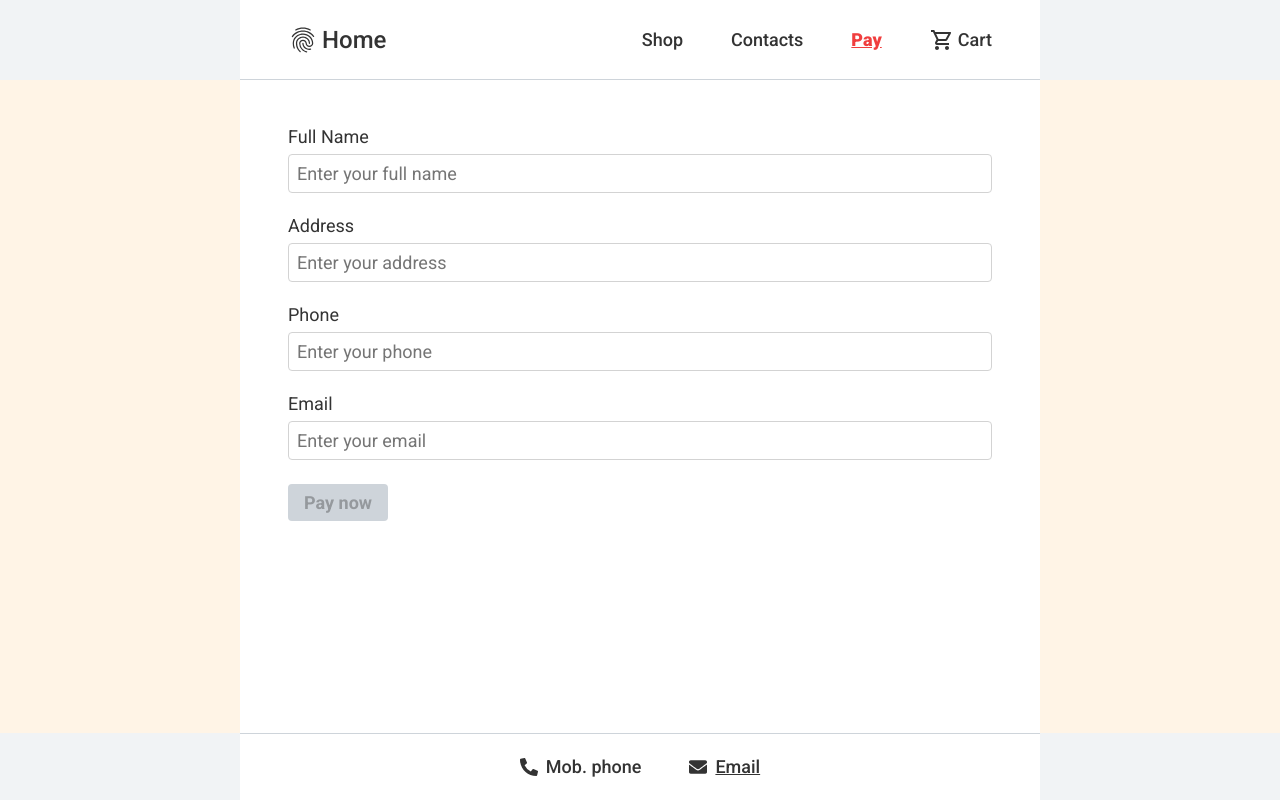
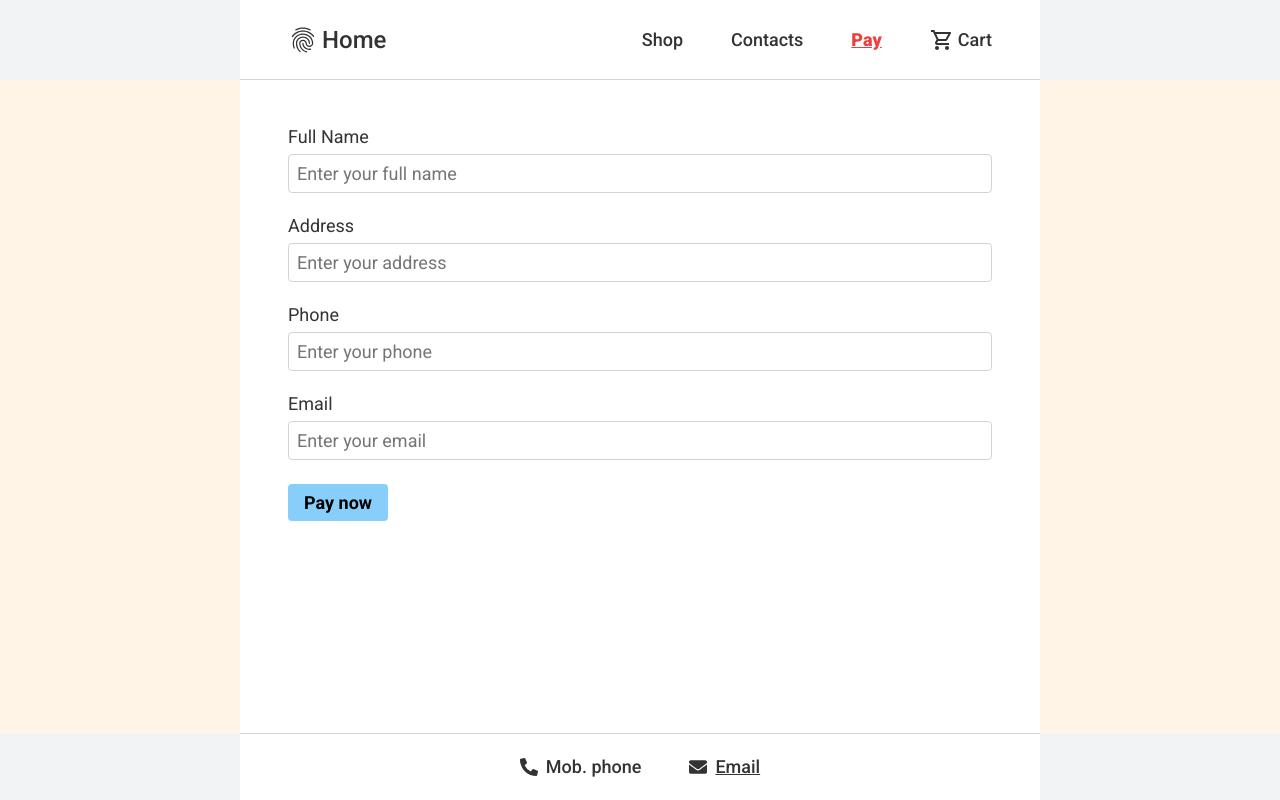
Before and after one commit to Albertas-R/sda-fp, a React (Create React App) app: page /pay in a window 1280 px wide. Built offline with nearby package versions, Linux system fonts and the light colour scheme; no server answers.

Commit message:
Updated validation in Pay component

```diff
--- a/src/components/Pay.js
+++ b/src/components/Pay.js
@@ -23,7 +23,7 @@ function Pay() {
   const [isEmailError, setIsEmailError] = useState(false);
   const [isEmailTouched, setIsEmailTouched] = useState(false);
 
-  // console.log({ name, adress, phone, email });
+  // console.log({ name, address, phone, email });
 
   const handleSubmit = (e) => {
     e.preventDefault();
@@ -31,27 +31,32 @@ function Pay() {
   };
 
   //////////////////////////////// Name Validation
-  console.log({ isNameError, isNameTouched });
+  // console.log({ isNameError, isNameTouched });
 
   const nameValidation = (e) => {
     e.preventDefault();
-    console.log(e);
 
     setName(e.target.value);
 
     const nameCheck = /^[a-zA-Z0-9\-–.]{2,25}\s[a-zA-Z0-9\-–.]{2,25}$/;
     const isNameValid = nameCheck.test(e.target.value);
 
-    if (!isNameValid && isNameTouched) {
+    if (!isNameValid) {
       setIsNameError(true);
-    } else setIsNameError(false);
+    } else {
+      setIsNameError(false);
+    }
+    // console.log("----------", { isNameValid, console_NameInputValue: e.target.value });
+  };
 
-    console.log("----------", { isNameValid, console_NameInputValue: e.target.value });
+  const nameValidationOnClick = (e) => {
+    if (name === "") {
+      setIsNameError(true);
+    }
   };
 
   const nameValidationOnBlur = (e) => {
     e.preventDefault();
-    console.log("Name input onBlur", e);
     setIsNameTouched(true);
   };
 
@@ -60,23 +65,26 @@ function Pay() {
 
   const addressValidation = (e) => {
     e.preventDefault();
-    console.log(e);
 
     setAddress(e.target.value);
 
     const addressCheck = /^[a-zA-Z0-9\-–_.\s]{2,150}$/;
     const isAddressValid = addressCheck.test(e.target.value);
 
-    if (!isAddressValid && isAddressTouched) {
+    if (!isAddressValid) {
       setIsAddressError(true);
     } else setIsAddressError(false);
+    // console.log("----------", { isAddressValid, console_AddressInputValue: e.target.value });
+  };
 
-    console.log("----------", { isAddressValid, console_AddressInputValue: e.target.value });
+  const addressValidationOnClick = (e) => {
+    if (address === "") {
+      setIsAddressError(true);
+    }
   };
 
   const addressValidationOnBlur = (e) => {
     e.preventDefault();
-    console.log("Address input onBlur", e);
     setIsAddressTouched(true);
   };
 
@@ -85,23 +93,26 @@ function Pay() {
 
   const phoneValidation = (e) => {
     e.preventDefault();
-    console.log(e);
 
     setPhone(e.target.value);
 
     const phoneCheck = /^[+0-9\-\s]{5,12}$/;
     const isPhoneValid = phoneCheck.test(e.target.value);
 
-    if (!isPhoneValid && isPhoneTouched) {
+    if (!isPhoneValid) {
       setIsPhoneError(true);
     } else setIsPhoneError(false);
+    // console.log("----------", { isPhoneValid, console_PhoneInputValue: e.target.value });
+  };
 
-    console.log("----------", { isPhoneValid, console_PhoneInputValue: e.target.value });
+  const phoneValidationOnClick = (e) => {
+    if (phone === "") {
+      setIsPhoneError(true);
+    }
   };
 
   const phoneValidationOnBlur = (e) => {
     e.preventDefault();
-    console.log("Phone input onBlur", e);
     setIsPhoneTouched(true);
   };
 
@@ -110,23 +121,26 @@ function Pay() {
 
   const emailValidation = (e) => {
     e.preventDefault();
-    console.log(e);
 
     setEmail(e.target.value);
 
     const emailCheck = /^[a-zA-Z0-9]+@[a-zA-Z0-9]+\.[a-zA-Z]+$/;
     const isEmailValid = emailCheck.test(e.target.value);
 
-    if (!isEmailValid && isEmailTouched) {
+    if (!isEmailValid) {
       setIsEmailError(true);
     } else setIsEmailError(false);
+    // console.log("----------", { isEmailValid, console_EmailInputValue: e.target.value });
+  };
 
-    console.log("----------", { isEmailValid, console_EmailInputValue: e.target.value });
+  const emailValidationOnClick = (e) => {
+    if (email === "") {
+      setIsEmailError(true);
+    }
   };
 
   const emailValidationOnBlur = (e) => {
     e.preventDefault();
-    console.log("Email input onBlur", e);
     setIsEmailTouched(true);
   };
 
@@ -145,6 +159,7 @@ function Pay() {
             value={name}
             onChange={nameValidation}
             onBlur={nameValidationOnBlur}
+            onClick={nameValidationOnClick}
             name="name"
             placeholder="Enter your full name"
           />
@@ -163,6 +178,7 @@ function Pay() {
             value={address}
             onChange={addressValidation}
             onBlur={addressValidationOnBlur}
+            onClick={addressValidationOnClick}
             name="address"
             placeholder="Enter your address"
           />
@@ -183,6 +199,7 @@ function Pay() {
             value={phone}
             onChange={phoneValidation}
             onBlur={phoneValidationOnBlur}
+            onClick={phoneValidationOnClick}
             name="phone"
             placeholder="Enter your phone"
           />
@@ -202,6 +219,7 @@ function Pay() {
             value={email}
             onChange={emailValidation}
             onBlur={emailValidationOnBlur}
+            onClick={emailValidationOnClick}
             name="email"
             placeholder="Enter your email"
           />
@@ -213,7 +231,19 @@ function Pay() {
         {/* <button className={pay_btn} type="submit">
           Pay now
         </button> */}
-        <button className={pay_btn} type="submit" disabled>
+
+        <button
+          className={pay_btn}
+          type="submit"
+          disabled={
+            (isNameError && isNameTouched) ||
+            (isAddressError && isAddressTouched) ||
+            (isPhoneError && isPhoneTouched) ||
+            (isEmailError && isEmailTouched)
+              ? true
+              : false
+          }
+        >
           Pay now
         </button>
       </form>
```
